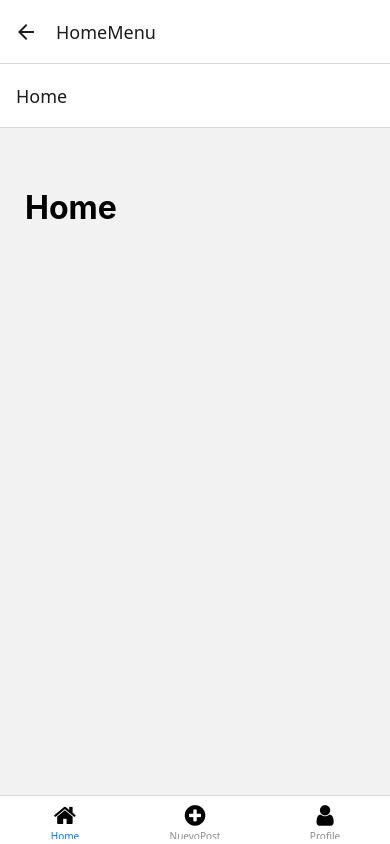
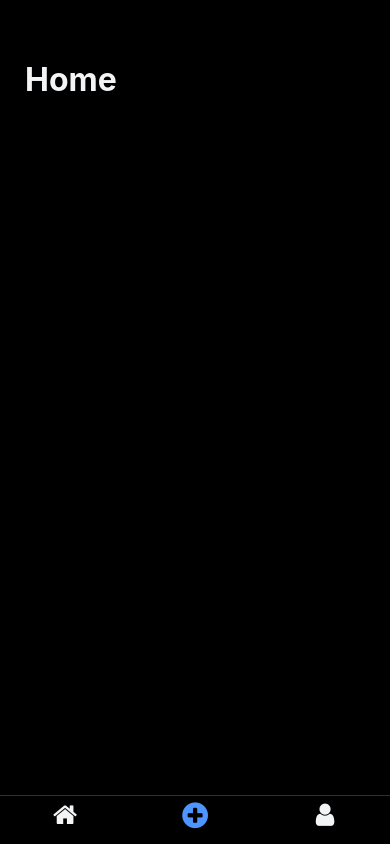
Before and after one commit to luciolevene/Pi-levene-moneta-final, a React Native app: screen /HomeMenu in a window 390 px wide. Built offline with nearby package versions, Linux system fonts and the light colour scheme.

Commit message:
Estilos de navegacion: sin headers ni labels y tema oscuro

```diff
--- a/App.js
+++ b/App.js
@@ -13,9 +13,9 @@ export default function App() {
   return (
     <NavigationContainer>
       <Stack.Navigator>
-        <Stack.Screen name="Login" component={ Login } />
-        <Stack.Screen name="Register" component={ Register } />
-        <Stack.Screen name="HomeMenu" component={ HomeMenu } />
+        <Stack.Screen name="Login" component={ Login } options={ { headerShown: false } } />
+        <Stack.Screen name="Register" component={ Register } options={ { headerShown: false } } />
+        <Stack.Screen name="HomeMenu" component={ HomeMenu } options={ { headerShown: false } } />
       </Stack.Navigator>
     </NavigationContainer>
   );
--- a/src/components/HomeMenu.js
+++ b/src/components/HomeMenu.js
@@ -9,21 +9,28 @@ const Tab = createBottomTabNavigator();
 
 function HomeMenu() {
     return (
-        <Tab.Navigator>
+        <Tab.Navigator screenOptions={ {
+            tabBarShowLabel: false,
+            headerShown: false,
+            tabBarStyle: {
+                backgroundColor: '#000000',
+                borderTopColor: '#303030',
+            },
+        } }>
             <Tab.Screen
                 name="Home"
                 component={ Home }
-                options={ { tabBarIcon: () => <FontAwesome name="home" size={24} color="black" /> } }
+                options={ { tabBarIcon: () => <FontAwesome name="home" size={26} color="#f3f4f5" /> } }
             />
             <Tab.Screen
                 name="NuevoPost"
                 component={ NuevoPost }
-                options={ { tabBarIcon: () => <FontAwesome name="plus-circle" size={24} color="black" /> } }
+                options={ { tabBarIcon: () => <FontAwesome name="plus-circle" size={30} color="#4e95ff" /> } }
             />
             <Tab.Screen
                 name="Profile"
                 component={ Profile }
-                options={ { tabBarIcon: () => <FontAwesome name="user" size={24} color="black" /> } }
+                options={ { tabBarIcon: () => <FontAwesome name="user" size={26} color="#f3f4f5" /> } }
             />
         </Tab.Navigator>
     )
--- a/src/screens/Home.js
+++ b/src/screens/Home.js
@@ -11,12 +11,14 @@ function Home() {
 const styles = StyleSheet.create({
     container: {
         flex: 1,
+        backgroundColor: '#000000',
         paddingHorizontal: 25,
         paddingTop: 60,
     },
     titulo: {
         fontSize: 32,
         fontWeight: 'bold',
+        color: '#f3f4f5',
         marginBottom: 15,
     },
 })
--- a/src/screens/Login.js
+++ b/src/screens/Login.js
@@ -15,17 +15,20 @@ function Login(props) {
 const styles = StyleSheet.create({
     container: {
         flex: 1,
+        backgroundColor: '#000000',
         paddingHorizontal: 25,
         paddingTop: 60,
     },
     titulo: {
         fontSize: 32,
         fontWeight: 'bold',
+        color: '#f3f4f5',
         marginBottom: 15,
     },
     link: {
         marginTop: 15,
         textAlign: 'center',
+        color: '#4e95ff',
     },
 })
 
--- a/src/screens/NuevoPost.js
+++ b/src/screens/NuevoPost.js
@@ -11,12 +11,14 @@ function NuevoPost() {
 const styles = StyleSheet.create({
     container: {
         flex: 1,
+        backgroundColor: '#000000',
         paddingHorizontal: 25,
         paddingTop: 60,
     },
     titulo: {
         fontSize: 32,
         fontWeight: 'bold',
+        color: '#f3f4f5',
         marginBottom: 15,
     },
 })
--- a/src/screens/Profile.js
+++ b/src/screens/Profile.js
@@ -11,12 +11,14 @@ function Profile() {
 const styles = StyleSheet.create({
     container: {
         flex: 1,
+        backgroundColor: '#000000',
         paddingHorizontal: 25,
         paddingTop: 60,
     },
     titulo: {
         fontSize: 32,
         fontWeight: 'bold',
+        color: '#f3f4f5',
         marginBottom: 15,
     },
 })
--- a/src/screens/Register.js
+++ b/src/screens/Register.js
@@ -15,17 +15,20 @@ function Register(props) {
 const styles = StyleSheet.create({
     container: {
         flex: 1,
+        backgroundColor: '#000000',
         paddingHorizontal: 25,
         paddingTop: 60,
     },
     titulo: {
         fontSize: 32,
         fontWeight: 'bold',
+        color: '#f3f4f5',
         marginBottom: 15,
     },
     link: {
         marginTop: 15,
         textAlign: 'center',
+        color: '#4e95ff',
     },
 })
 
```
